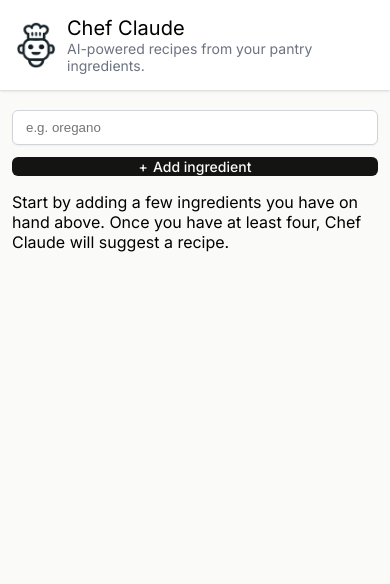
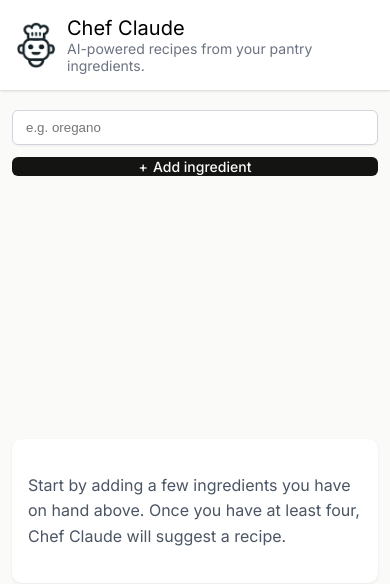
Before and after one commit to siddrashx102/chef-claude, a React (Vite) app: page / in a window 390 px wide. Shown: the top 584 px of the page. Built offline with nearby package versions, Linux system fonts and the light colour scheme; no server answers.

Commit message:
more mobile friendly

```diff
--- a/components/Main.jsx
+++ b/components/Main.jsx
@@ -77,10 +77,12 @@
                     isLoading={isLoading}
                 />
             ) : (
-                <p>
-                    Start by adding a few ingredients you have on hand above.
-                    Once you have at least four, Chef Claude will suggest a recipe.
-                </p>
+                <div className="empty-state">
+                    <p>
+                        Start by adding a few ingredients you have on hand above.
+                        Once you have at least four, Chef Claude will suggest a recipe.
+                    </p>
+                </div>
             )}
 
             {error && <p style={{ color: "crimson" }}>{error}</p>}
--- a/index.css
+++ b/index.css
@@ -115,6 +115,18 @@
     cursor: pointer;
 }
 
+.empty-state {
+    margin: 32px auto 0;
+    padding: 18px 20px;
+    max-width: 640px;
+    border-radius: 10px;
+    background: #FFFFFF;
+    box-shadow: 0px 1px 3px rgba(15, 23, 42, 0.08);
+    color: #4B5563;
+    font-size: 0.95rem;
+    line-height: 1.5;
+}
+
 .suggested-recipe-container {
     color: #475467;
     line-height: 28px;
@@ -171,4 +183,23 @@
     ul.ingredients-list {
         padding-left: 20px;
     }
+
+    .empty-state {
+        font-size: 1rem;
+        line-height: 1.6;
+        padding: 18px 16px;
+    }
 }
+
+@media (min-height: 800px) {
+    main {
+        min-height: calc(100vh - 96px);
+        display: flex;
+        flex-direction: column;
+    }
+
+    .empty-state {
+        margin-top: auto;
+        margin-bottom: auto;
+    }
+}
```
